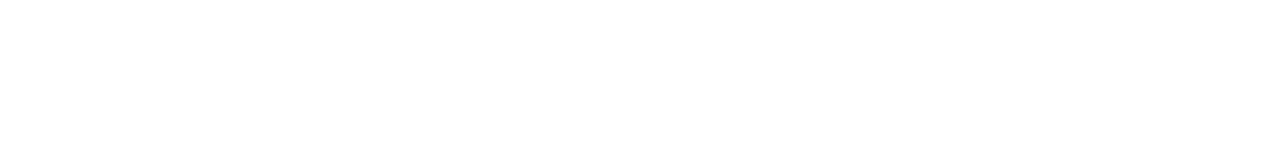
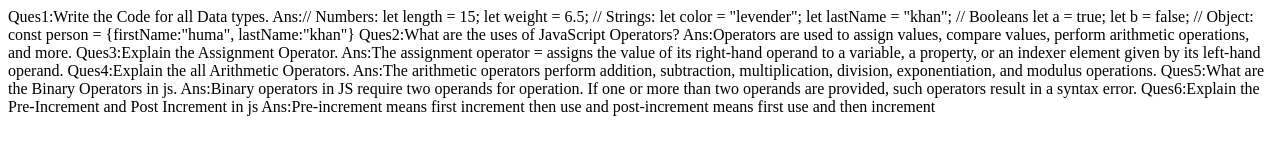
Before and after one commit to humakhann/javascript-assighment, a plain HTML site: page index.html in a window 1280 px wide. Drawn offline with Linux system fonts and the light colour scheme.

Commit message:
Add files via upload

```diff
--- a/index.html
+++ b/index.html
@@ -3,48 +3,46 @@
 <head>
     <meta charset="UTF-8">
     <meta name="viewport" content="width=device-width, initial-scale=1.0">
-    <title>day 2 assighnment</title>
+    <title> day 3 assighnment</title>
 </head>
 <body>
-    <!-- 1. What are the differences between var, let and const?
-Ans. The main difference between Var, Let, and Const in JavaScript lies in their scope and mutability.
 
--Var is function-scoped and can be both re-declared and updated, making it the more flexible, yet potentially riskier option from older JavaScript standards.
+    Ques1:Write the Code for all Data types.
 
--In contrast, Let, introduced in ES6, is block-scoped and can only be updated, not re-declared, offering a middle ground between flexibility and predictability.
+    Ans:// Numbers:
+        let length = 15;
+        let weight = 6.5;
 
--Const, also an ES6 addition, is block-scoped like Let but cannot be updated or re-declared, making it the strictest option for variable declarations, ideal for values that should remain constant throughout the code
+        // Strings:
+        let color = "levender";
+        let lastName = "khan";
 
-2. Difference between undefined vs not defined vs NaN?
+        // Booleans
+        let a = true;
+        let b = false;
 
-Ans.Undefined : undefined is a global variable that JavaScript creates at run time. JavaScript assigns undefined to any variable that has been declared but not initialized or defined. In other words, in a case where no value has been explicitly assigned to the variable, JavaScript calls it undefined.
+        // Object:
+        const person = {firstName:"huma", lastName:"khan"}
 
-    Not defined : A not defined is a variable that is not declared at a given point of time with declaration keyword like var, let, or const.
+    Ques2:What are the uses of JavaScript Operators?
 
-    NaN : As the name implies, it is used to denote that the value of an object is not a number. There are many ways that you can generate this error, one being invalid math opertaions such as 0/0 or sqrt(-1) .
+    Ans:Operators are used to assign values, compare values, perform arithmetic operations, and more.
 
-3. What is difference between null and undefined and where to use what?
+    Ques3:Explain the Assignment Operator.
 
-Ans.Null - Null represents an empty value and carry no meaningful information.
+    Ans:The assignment operator = assigns the value of its right-hand operand to a variable, a property, or an indexer element given by its left-hand operand.
 
-    Undefined - Undefined represents any value that has not been defined anywhere in the program.If any variable or operation isn't able to produce a meaningful value, it returns undefined
+    Ques4:Explain the all Arithmetic Operators.
 
-    When we define a variable to undefined then we are trying to convey that the variable does not exist . When we define a variable to null then we are trying to convey that the variable is empty.
+    Ans:The arithmetic operators perform addition, subtraction, multiplication, division, exponentiation, and modulus operations.
 
-4.What is execution context?
+    Ques5:What are the Binary Operators in js.
 
-Ans.When the JavaScript engine scans a script file, it makes an environment called the Execution Context that handles the entire transformation and execution of the code.
-    During the context runtime, the parser parses the source code and allocates memory for the variables and functions. The source code is generated and gets executed.
+    Ans:Binary operators in JS require two operands for operation. If one or more than two operands are provided, such operators result in a syntax error.
 
-5. What is use of prompt in JavaScript?
+    Ques6:Explain the Pre-Increment and Post Increment in js
 
-Ans.The prompt() method in JavaScript is used to display a prompt box that prompts the user for the input. It is generally used to take the input from the user before entering the page. It can be written without using the window prefix. When the prompt box pops up, we have to click "OK" or "Cancel" to proceed.
-    The box is displayed using the prompt() method, which takes two arguments: The first argument is the label which displays in the text box, and the second argument is the default string, which displays in the textbox.
-
-6. Why JavaScript is Dyanmic Language?
-
-Ans. JavaScript is called a dynamic language because it doesn't just have a few dynamic aspects, pretty much everything is dynamic.
-All variables are dynamic (both in type and existance), and even the code is dynamic. You can create new varia -->
+    Ans:Pre-increment means first increment then use and post-increment means first use and then increment
 
 
 
```
